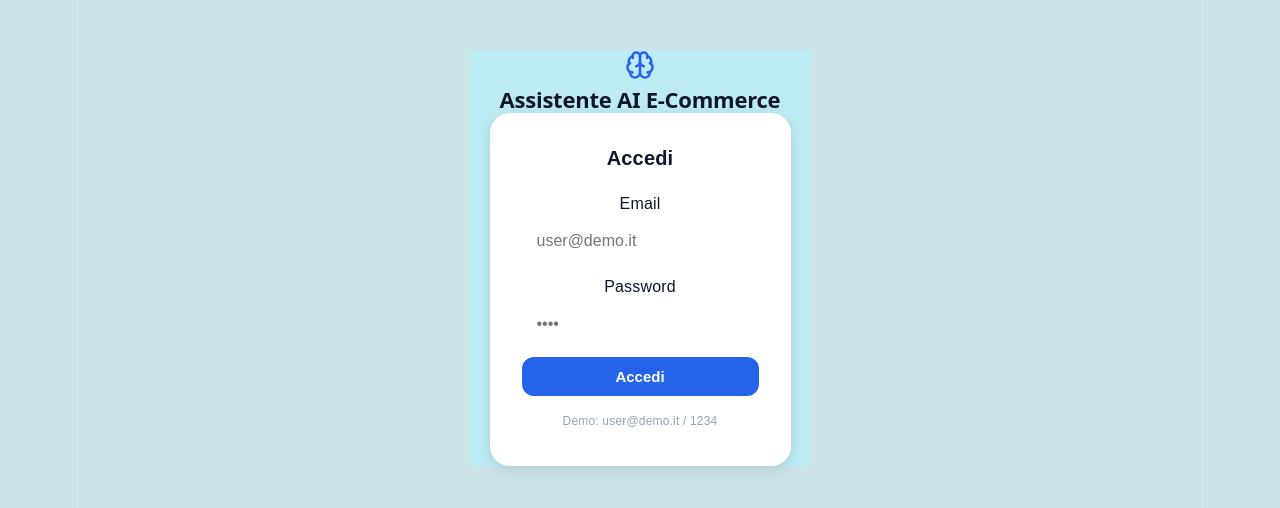
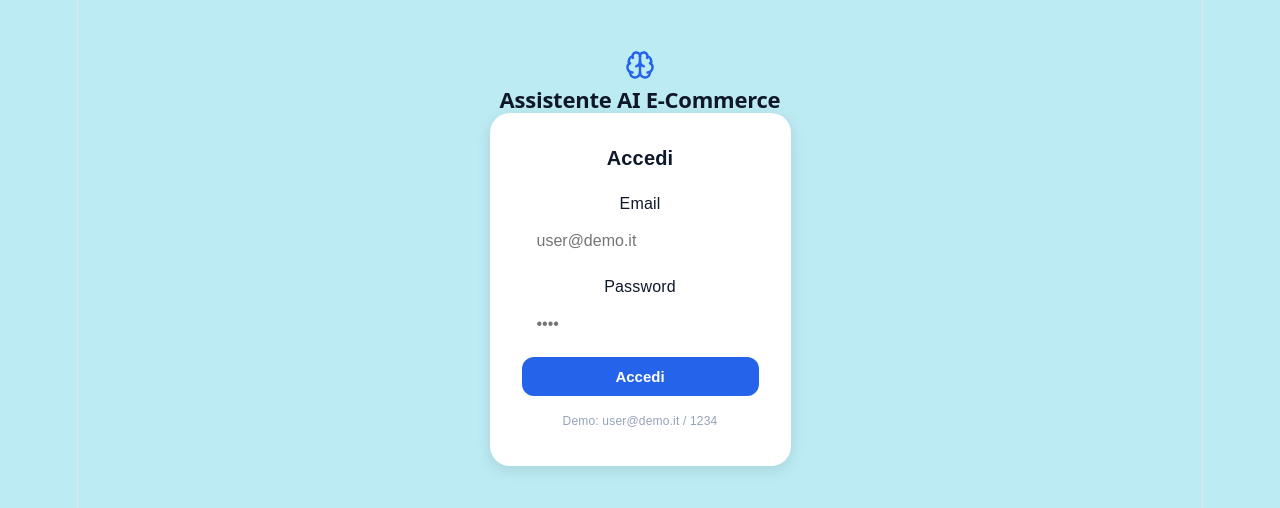
Before and after one commit to GuzZ07-py/Chat_Bot-OrdiniDB, a React (Vite) app in the folder frontend/: page / in a window 1280 px wide. Shown: the top 508 px of the page. Built offline with nearby package versions, Linux system fonts and the light colour scheme.

Commit message:
modifica prmt

```diff
--- a/frontend/src/App.css
+++ b/frontend/src/App.css
@@ -217,6 +217,6 @@
 
 body {
   margin: 0;
-  background-color: #cbe3e7;
+  background-color: #bcebf3;
   min-height: 100vh;
 }
```
Also changed, not shown: 1 other file (tests, documents, lock files or other folders).
